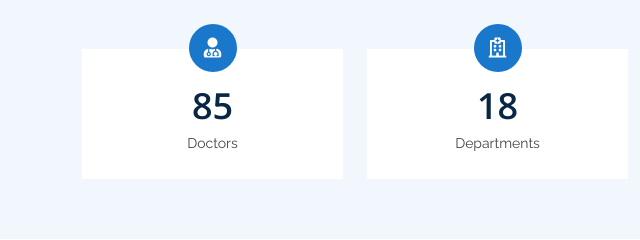
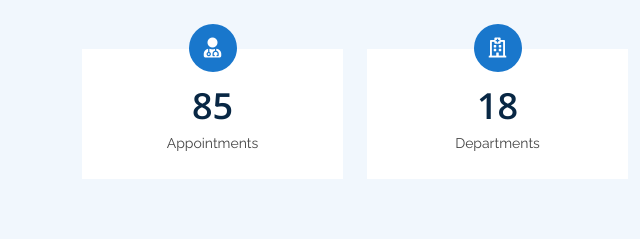
Before and after one commit to vishveshparashar/Amit-Jangid-JLN, a plain HTML site: page index.html in a window 1280 px wide. Shown: the part 1980-2220 px from the top of the page, 0-640 px from the left. Drawn offline with nearby package versions, Linux system fonts and the light colour scheme.

Commit message:
some more changes

```diff
--- a/index.html
+++ b/index.html
@@ -213,7 +213,7 @@
             <div class="count-box">
               <i class="fas fa-user-md"></i>
               <span data-purecounter-start="0" data-purecounter-end="85" data-purecounter-duration="1" class="purecounter"></span>
-              <p>Doctors</p>
+              <p>Appointments</p>
             </div>
           </div>
 
```
